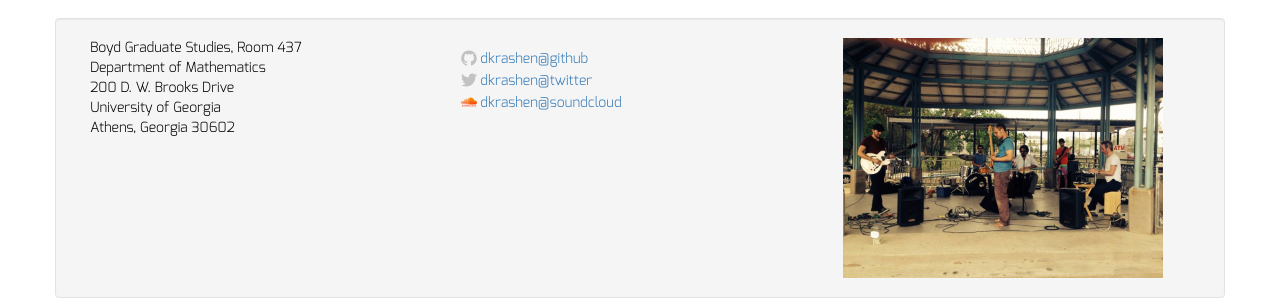
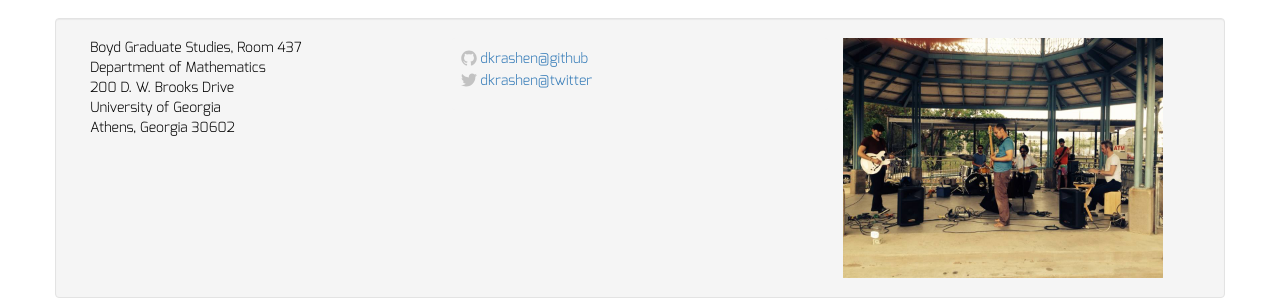
Before and after one commit to dkrashen/dkrashen.github.io, a Jekyll site: the page built from index.html, in a window 1280 px wide. Shown: the part 882-1182 px from the top of the page. Built offline with Jekyll 4.4.1, drawn with Linux system fonts in a browser that asks for light colours; nearby versions of some CDN libraries.

Commit message:
removed soundcloud links for now

```diff
--- a/_includes/actionfoot.html
+++ b/_includes/actionfoot.html
@@ -13,10 +13,12 @@
 	</div>
 
 	<div class="col-md-4">
-		<a href="https://soundcloud.com/dkrashen"><img id="actionpic"
+		<!-- <a href="https://soundcloud.com/dkrashen"> -->
+    <img id="actionpic"
 		class="img-polaroid img-responsive"
 		src="{{ "/images/funk2014.jpg" | prepend: site.baseurl }}"
-		title="daniel frouman funk extravaganza, austin tx, 2014"/></a>
+		title="daniel frouman funk extravaganza, austin tx, 2014"/>
+    <!--</a>-->
 	</div><!--/col-->
 
 </div><!--/row-->
--- a/_includes/mylinks.html
+++ b/_includes/mylinks.html
@@ -14,10 +14,12 @@
 </li>
 {% endif %}
 {% if site.soundcloud_username %}
+<!--
 <li>{% include soundcloudicon.html %}
 	<a href="https://soundcloud.com/{{ site.soundcloud_username }}">
 		{{ site.soundcloud_username }}@soundcloud
 	</a>
 </li>
+-->
 {% endif %}
 </ul>
```
